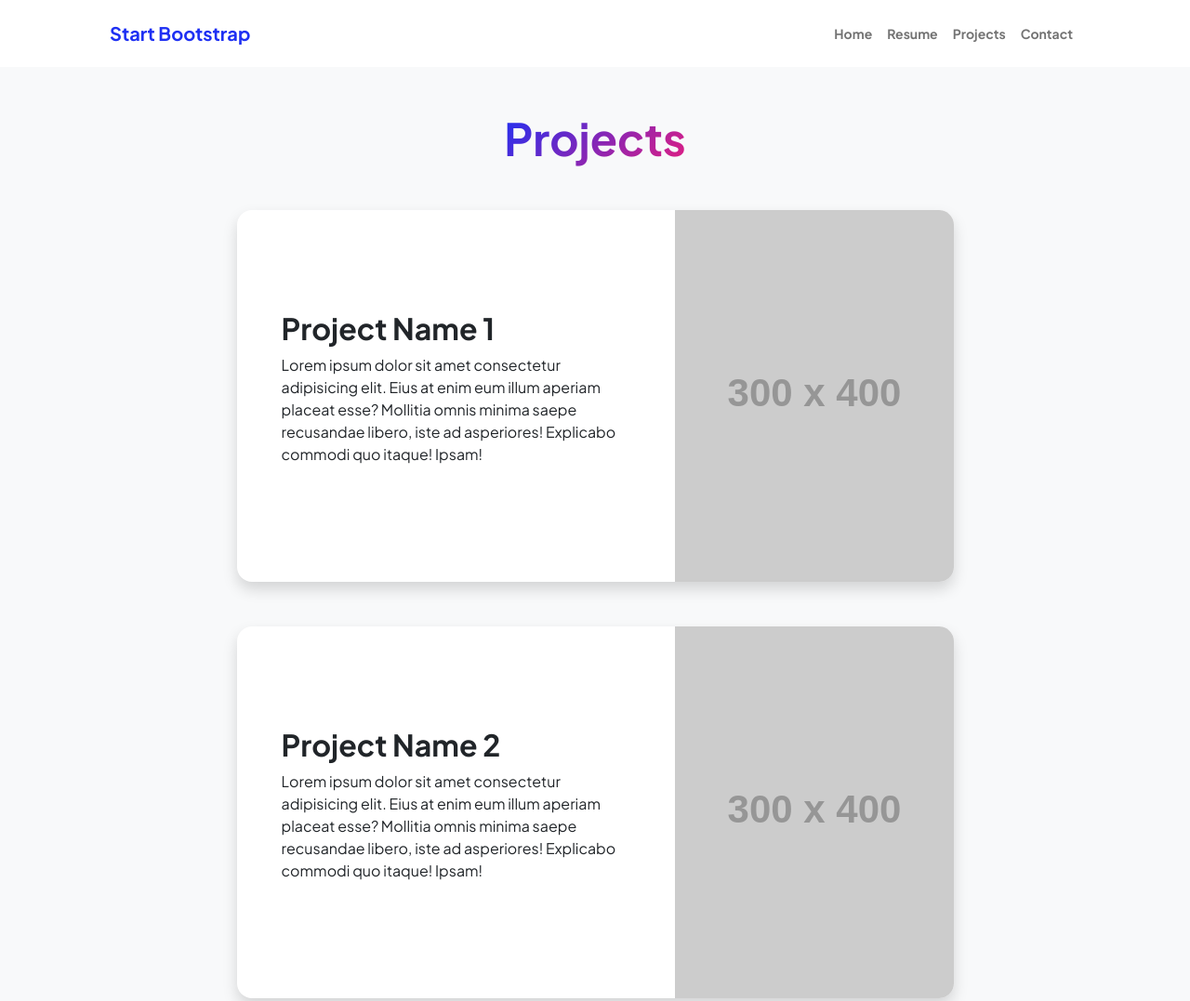
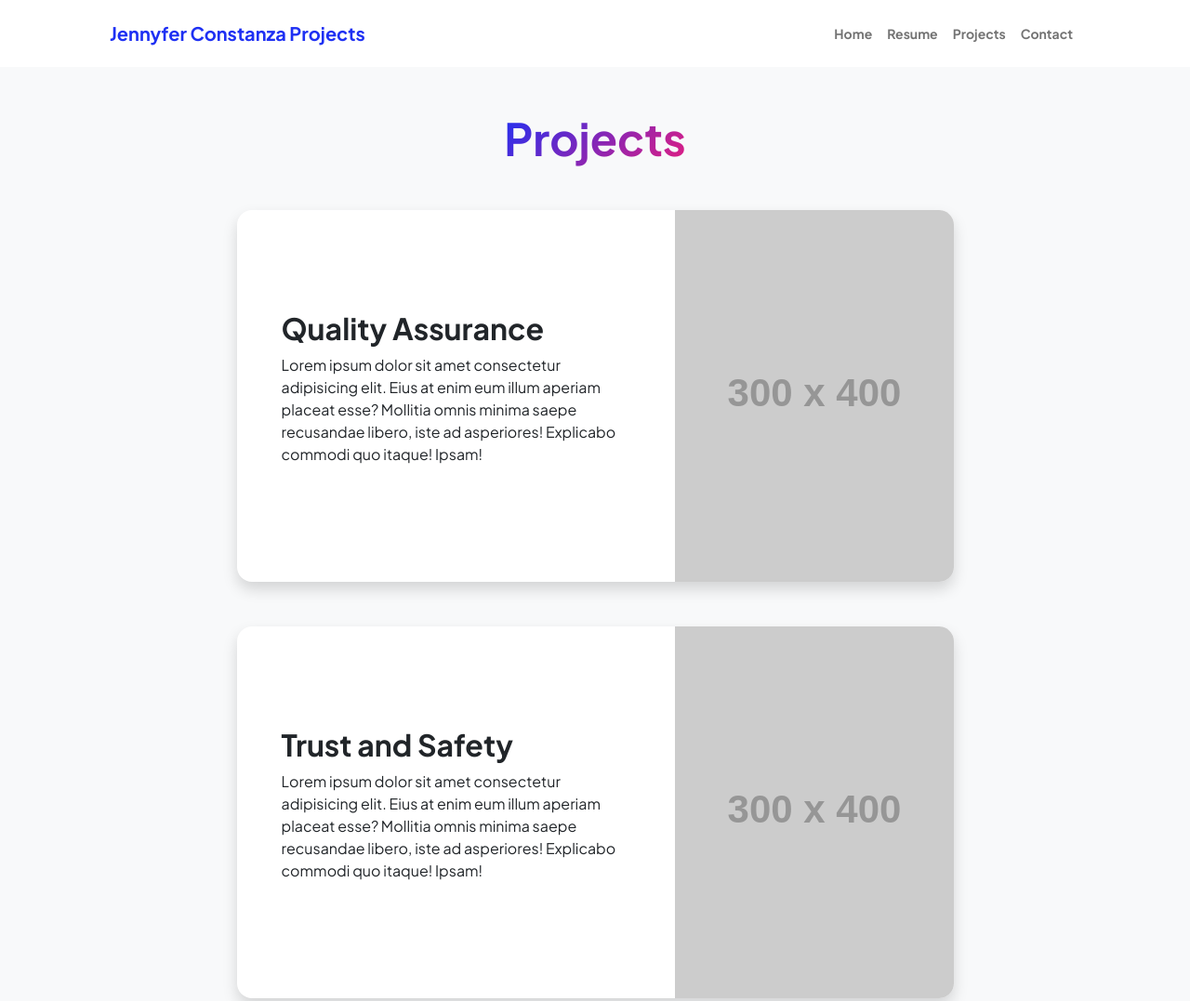
Before and after one commit to jennyferconstanza/portfolio2, a plain HTML site: page startbootstrap-personal-gh-pages/projects.html in a window 1280 px wide. Shown: the top 1077 px of the page at 93% size. Drawn offline with nearby package versions, Linux system fonts and the light colour scheme; placeholder pictures from the web are drawn by us.

Commit message:
updated portfolio

```diff
--- a/startbootstrap-personal-gh-pages/projects.html
+++ b/startbootstrap-personal-gh-pages/projects.html
@@ -5,7 +5,7 @@
         <meta name="viewport" content="width=device-width, initial-scale=1, shrink-to-fit=no" />
         <meta name="description" content="" />
         <meta name="author" content="" />
-        <title>Modern Business - Start Bootstrap Template</title>
+        <title>Jennyfer Constanza Projects</title>
         <!-- Favicon-->
         <link rel="icon" type="image/x-icon" href="assets/favicon.ico" />
         <!-- Custom Google font-->
@@ -22,7 +22,7 @@
             <!-- Navigation-->
             <nav class="navbar navbar-expand-lg navbar-light bg-white py-3">
                 <div class="container px-5">
-                    <a class="navbar-brand" href="index.html"><span class="fw-bolder text-primary">Start Bootstrap</span></a>
+                    <a class="navbar-brand" href="index.html"><span class="fw-bolder text-primary">Jennyfer Constanza Projects</span></a>
                     <button class="navbar-toggler" type="button" data-bs-toggle="collapse" data-bs-target="#navbarSupportedContent" aria-controls="navbarSupportedContent" aria-expanded="false" aria-label="Toggle navigation"><span class="navbar-toggler-icon"></span></button>
                     <div class="collapse navbar-collapse" id="navbarSupportedContent">
                         <ul class="navbar-nav ms-auto mb-2 mb-lg-0 small fw-bolder">
@@ -47,7 +47,7 @@
                                 <div class="card-body p-0">
                                     <div class="d-flex align-items-center">
                                         <div class="p-5">
-                                            <h2 class="fw-bolder">Project Name 1</h2>
+                                            <h2 class="fw-bolder">Quality Assurance</h2>
                                             <p>Lorem ipsum dolor sit amet consectetur adipisicing elit. Eius at enim eum illum aperiam placeat esse? Mollitia omnis minima saepe recusandae libero, iste ad asperiores! Explicabo commodi quo itaque! Ipsam!</p>
                                         </div>
                                         <img class="img-fluid" src="https://dummyimage.com/300x400/343a40/6c757d" alt="..." />
@@ -59,7 +59,7 @@
                                 <div class="card-body p-0">
                                     <div class="d-flex align-items-center">
                                         <div class="p-5">
-                                            <h2 class="fw-bolder">Project Name 2</h2>
+                                            <h2 class="fw-bolder">Trust and Safety</h2>
                                             <p>Lorem ipsum dolor sit amet consectetur adipisicing elit. Eius at enim eum illum aperiam placeat esse? Mollitia omnis minima saepe recusandae libero, iste ad asperiores! Explicabo commodi quo itaque! Ipsam!</p>
                                         </div>
                                         <img class="img-fluid" src="https://dummyimage.com/300x400/343a40/6c757d" alt="..." />
```
Also changed, not shown: startbootstrap-personal-gh-pages/contact.html (+1 -1 lines), startbootstrap-personal-gh-pages/index.html (+3 -3 lines), startbootstrap-personal-gh-pages/resume.html (+1 -1 lines).
